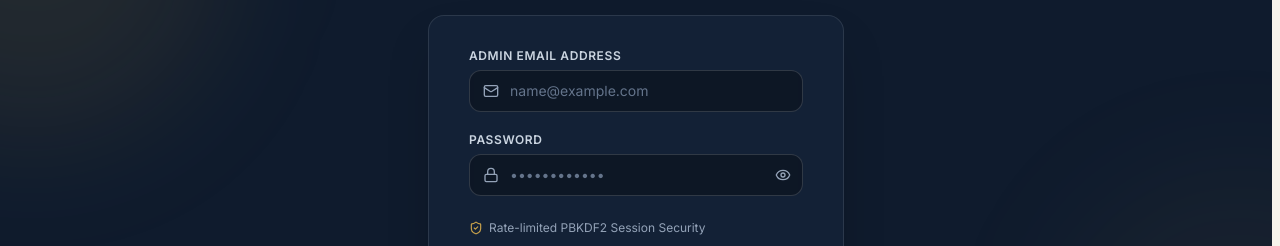
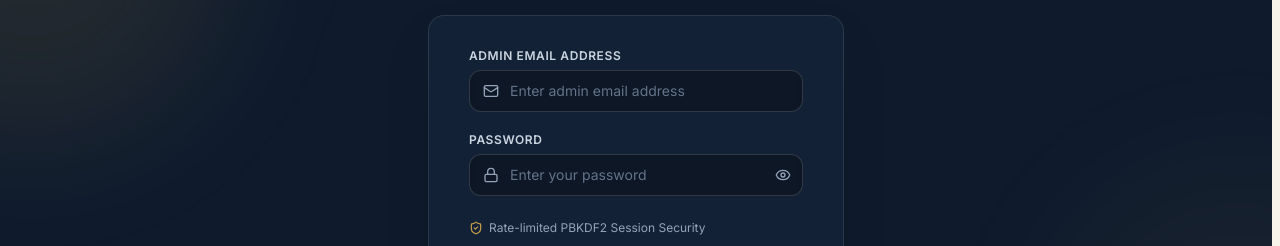
Before and after one commit to mahadevlambadi25/podcast-website, a Next.js app: page /admin/login in a window 1280 px wide. Shown: the part 247-493 px from the top of the page. Built offline with nearby package versions, Linux system fonts and the light colour scheme.

Commit message:
fixed login input box

```diff
--- a/src/app/admin/login/page.tsx
+++ b/src/app/admin/login/page.tsx
@@ -1,6 +1,6 @@
 'use client';
 
-import React, { useState } from 'react';
+import React, { useState, useEffect, useRef } from 'react';
 import { useRouter } from 'next/navigation';
 import { Lock, Mail, Eye, EyeOff, ShieldCheck, ArrowRight, Loader2, AlertCircle } from 'lucide-react';
 import { BrandLogo } from '@/components/admin/BrandLogo';
@@ -12,6 +12,16 @@ export default function AdminLoginPage() {
   const [showPassword, setShowPassword] = useState(false);
   const [isLoading, setIsLoading] = useState(false);
   const [errorMessage, setErrorMessage] = useState<string | null>(null);
+  const formRef = useRef<HTMLFormElement>(null);
+
+  // Ensure fields are reset to empty on initial mount and page reload
+  useEffect(() => {
+    setEmail('');
+    setPassword('');
+    if (formRef.current) {
+      formRef.current.reset();
+    }
+  }, []);
 
   const handleSubmit = async (e: React.FormEvent) => {
     e.preventDefault();
@@ -78,7 +88,7 @@ export default function AdminLoginPage() {
             </div>
           )}
 
-          <form onSubmit={handleSubmit} className="space-y-5">
+          <form ref={formRef} onSubmit={handleSubmit} className="space-y-5" autoComplete="off">
             {/* Email Field */}
             <div>
               <label htmlFor="email" className="block text-xs font-semibold uppercase tracking-wider text-slate-300 mb-1.5">
@@ -92,11 +102,11 @@ export default function AdminLoginPage() {
                   id="email"
                   name="email"
                   type="email"
-                  autoComplete="email"
+                  autoComplete="off"
                   required
                   value={email}
                   onChange={(e) => setEmail(e.target.value)}
-                  placeholder="name@example.com"
+                  placeholder="Enter admin email address"
                   className="block w-full pl-10 pr-3.5 py-2.5 bg-black/30 border border-white/15 rounded-xl text-white placeholder-slate-500 focus:outline-none focus:ring-2 focus:ring-[#C9A24B] focus:border-transparent text-sm transition-all"
                 />
               </div>
@@ -115,11 +125,11 @@ export default function AdminLoginPage() {
                   id="password"
                   name="password"
                   type={showPassword ? 'text' : 'password'}
-                  autoComplete="current-password"
+                  autoComplete="new-password"
                   required
                   value={password}
                   onChange={(e) => setPassword(e.target.value)}
-                  placeholder="••••••••••••"
+                  placeholder="Enter your password"
                   className="block w-full pl-10 pr-10 py-2.5 bg-black/30 border border-white/15 rounded-xl text-white placeholder-slate-500 focus:outline-none focus:ring-2 focus:ring-[#C9A24B] focus:border-transparent text-sm transition-all"
                 />
                 <button
```
